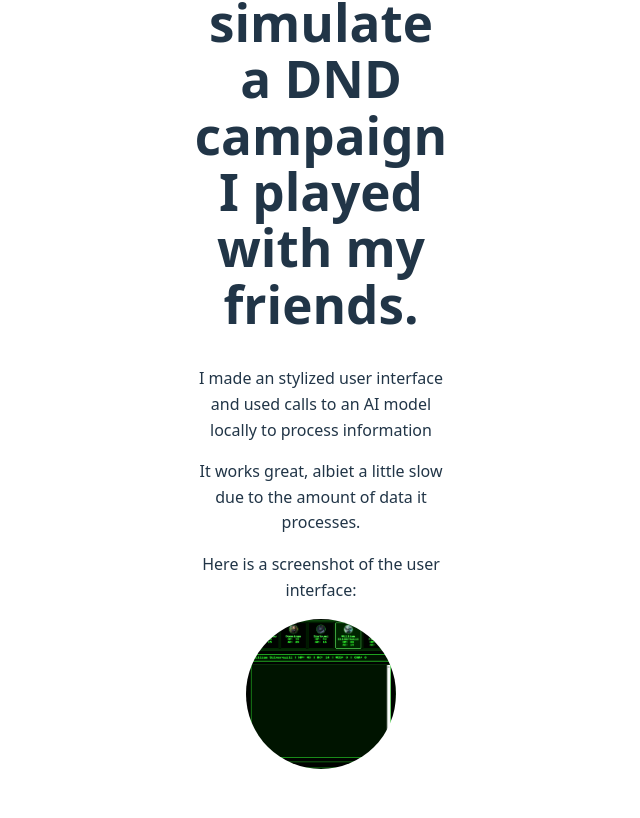
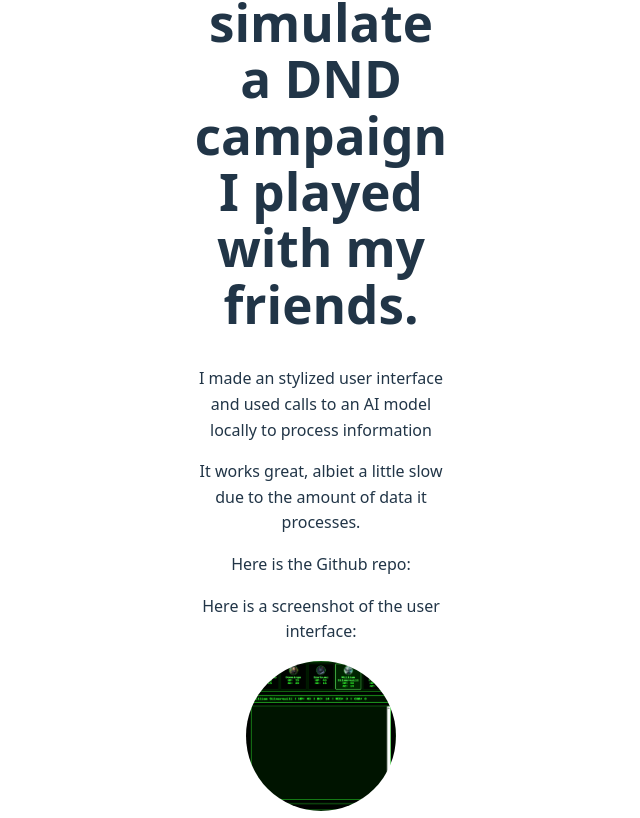
Before and after one commit to PowerGuy67890/Project-Website, a React (Vite) app: page /projects in a window 1280 px wide. Shown: the part 727-1545 px from the top of the page, without its empty margins (319-959 px from the left). Before the commit the page ends 1504 px from the top, so only its background shows below. Built offline with nearby package versions, Linux system fonts and the light colour scheme.

Commit message:
Add GitHub repo link to project description
Added a link to the GitHub repository for the project.

```diff
--- a/src/pages/Projects.jsx
+++ b/src/pages/Projects.jsx
@@ -7,6 +7,12 @@ export default function Projects(){
                 <h1>My first real project is an attempt to simulate a DND campaign I played with my friends.</h1>
                 <p>I made an stylized user interface and used calls to an AI model locally to process information</p>
                 <p>It works great, albiet a little slow due to the amount of data it processes.</p>
+                <p>Here is the Github repo:{" "} <a
+                href="https://github.com/PowerGuy67890/DND-project"
+                target="_blank"
+                rel="noopener noreferrer"
+                >
+        </a></p>
                 <p>Here is a screenshot of the user interface:</p>
                 <img src={IMG_7758} alt="IMG_7758" className= "image"></img>
             </div>
```
